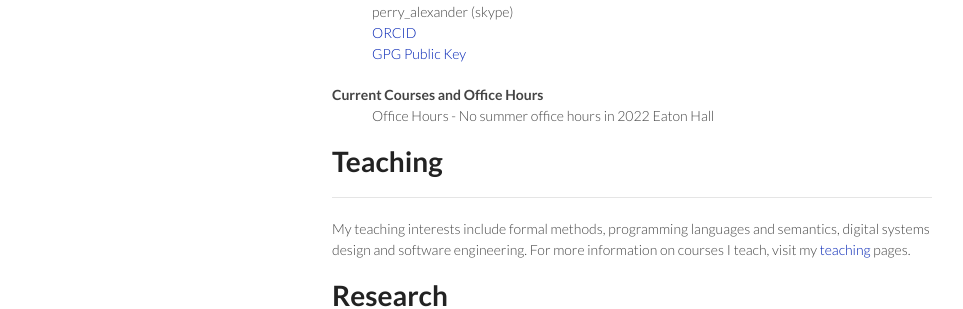
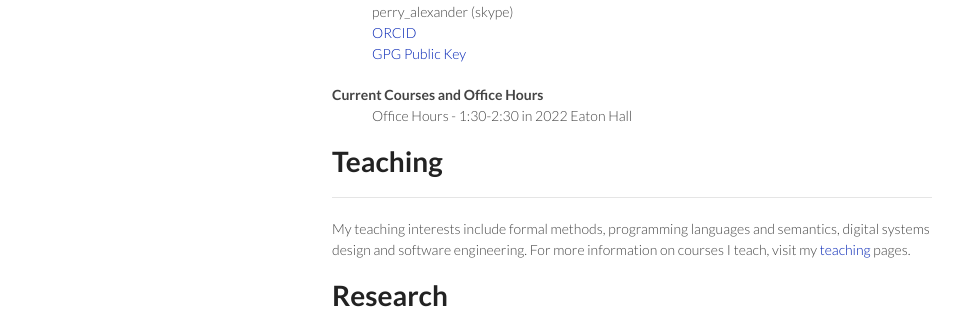
Before and after one commit to palexand/palexand.github.io, a Jekyll site: the page built from index.md, in a window 1280 px wide and 1124 px high. Shown: the part 527-836 px from the top of the window, without its empty margins (158-1121 px from the left). Built offline with Jekyll 4.4.1, drawn with Linux system fonts in a browser that asks for light colours.

Commit message:
Office hours update

```diff
--- a/_config.yml
+++ b/_config.yml
@@ -3,7 +3,7 @@ account: palexand
 github: https://github.com/palexand
 title: Dr. Perry Alexander
 subtitle: The University of Kansas
-ohrs: No summer office hours
+ohrs: 1:30-2:30
 markdown: kramdown
 name: WPA
 description: Perry Alexander's Website
```
